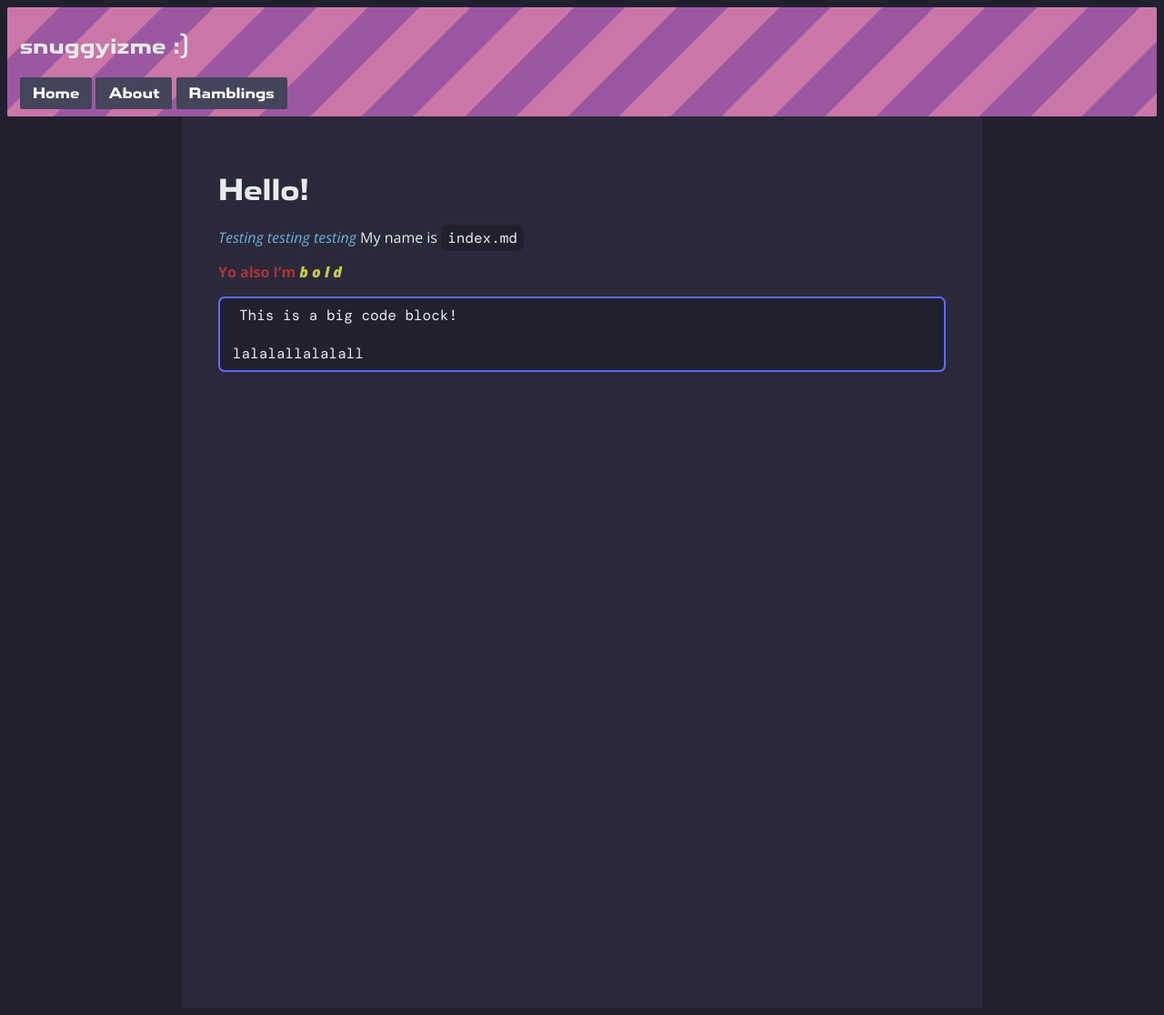
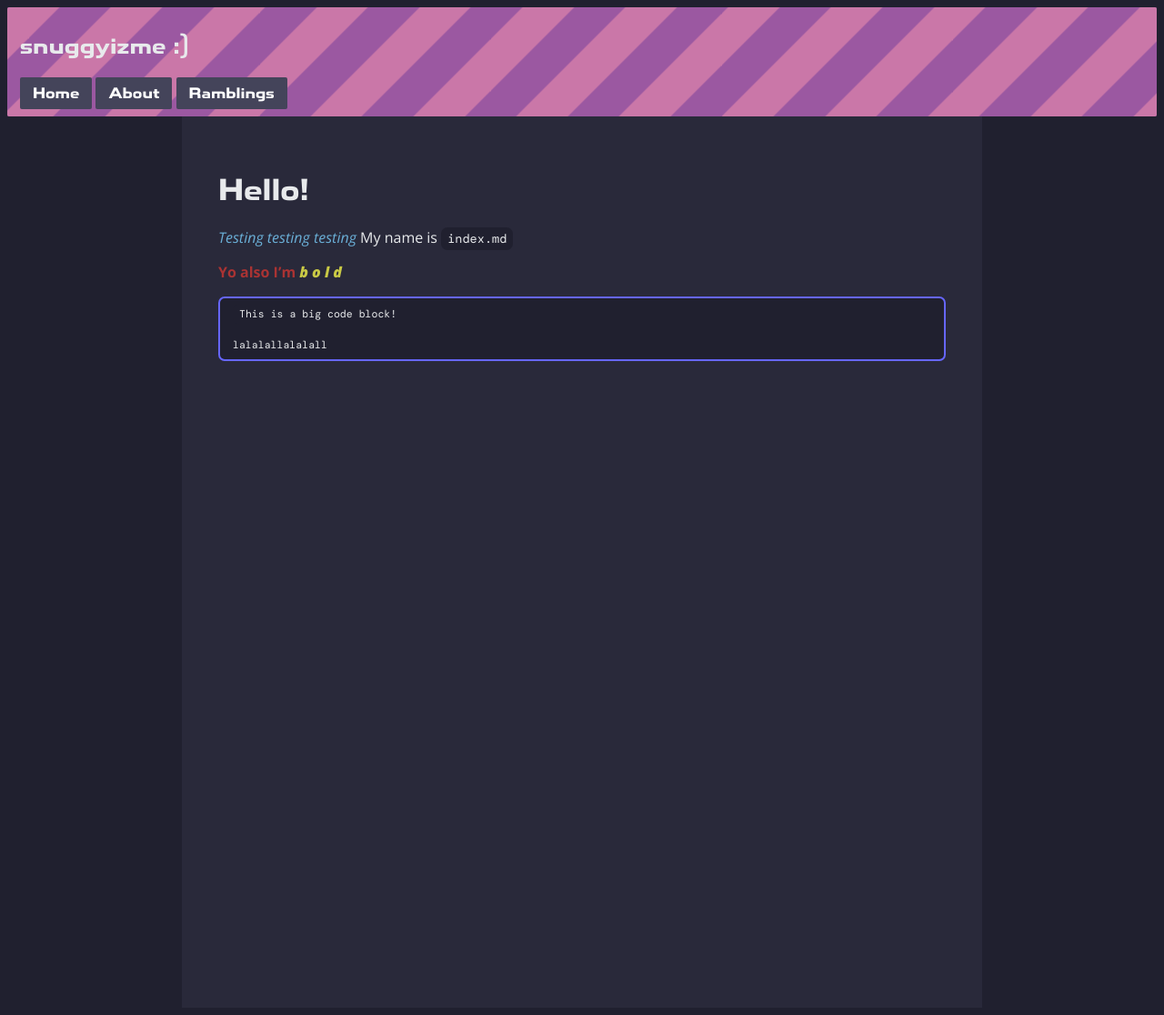
Before and after one commit to snuggyizme/snuggyizme.github.io, a Jekyll site: the page built from index.md, in a window 1280 px wide. Shown: the whole page at 91% size. Built offline with Jekyll 4.4.1, drawn with Linux system fonts in a browser that asks for light colours; some web fonts are replaced.

Commit message:
Bloody css mate

```diff
--- a/assets/css/style.css
+++ b/assets/css/style.css
@@ -121,17 +121,17 @@ em strong, strong em {
 pre {
     background: #20202f;
     padding: 8px 14px;
-    border-radius:  7px;
+    border-radius: 7px;
     border: 2px solid #6666ff;
     font-family: "Dm Mono", monospace;
-    font-size: 2;
+    font-size: 0.85em;
 }
 
 /* Inline code */
 code {
     background: #20202f;
     padding: 4px 7px;
-    border-radius:  7px;
+    border-radius: 7px;
     font-family: "DM Mono", monospace;
-    font-size: 2;
+    font-size: 0.85em;
 }
```
